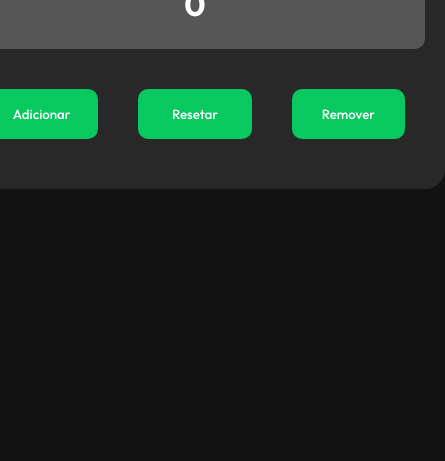
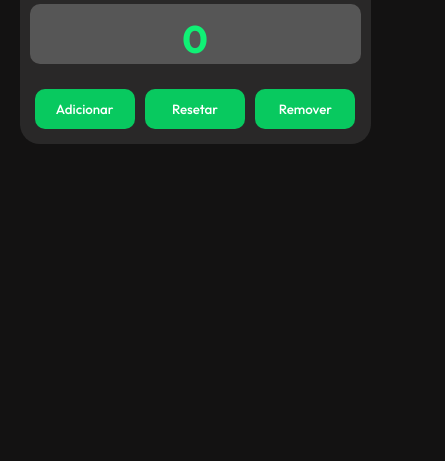
Before and after one commit to luismiguel132/contador1, a plain HTML site: page index.html in a window 390 px wide. Shown: the part 383-844 px from the top of the page, 445 px wide, since content can reach past the window. Drawn offline with Linux system fonts and the light colour scheme.

Commit message:
💄melhora no css

```diff
--- a/index.html
+++ b/index.html
@@ -9,7 +9,7 @@
 
   <body>
     <div class="container">
-      <h1>contador</h1>
+      <h1 class="titulo">contador</h1>
       <div class="number">
         <h1 class="numeros">0</h1>
       </div>
--- a/style.css
+++ b/style.css
@@ -2,7 +2,6 @@
 
 * {
     font-family: "Outfit", serif;
-    color: #fff;
 }
 
 body {
@@ -26,12 +25,16 @@ body {
     padding: 20px;
     box-sizing: border-box; /* Inclui o padding no tamanho total */
     border-radius: 20px;
+    /* Definindo largura máxima */
+    max-width: 100%;
 }
 
-h1 {
+.titulo {
     margin: 0 0 20px 0;
-     font-weight: 700;
+    font-weight: 700;
+    color: #fff;
 }
+
 .number {
     background-color: #ffffff36; /* Cor de fundo semi-transparente */
     color: #10f075 !important; /* Cor do texto */
@@ -45,13 +48,14 @@ h1 {
     height: 70px;
     padding-top: 10px;
     font-weight: 900;
+    cursor: default;
 }
 
+/* Container de botões */
 .buttons {
     display: flex;
     justify-content: space-between;
     width: 100%;
-    height: 100px;
 }
 
 .button {
@@ -67,8 +71,48 @@ h1 {
     margin: 20px;
     font-weight: 500;
     transition: transform 0.3s ease-in-out;
+    color: #fff;
+    cursor: pointer;
 }
 
 .button:hover {
     transform: scale(1.2);
 }
+
+/* Responsividade */
+@media (max-width: 768px) {
+    .container {
+        width: 80%; /* Reduz a largura da container para 80% da tela */
+        padding: 15px; /* Menos padding em telas menores */
+    }
+
+    .number {
+        height: 60px; /* Reduz a altura do número */
+        font-size: 1.5rem; /* Ajusta o tamanho da fonte */
+    }
+
+    .button {
+        width: 150px; /* Reduz a largura do botão */
+        height: 45px; /* Reduz a altura do botão */
+        margin: 10px; /* Menos margem */
+    }
+}
+
+/* Responsividade para telas pequenas (celulares) */
+@media (max-width: 480px) {
+    .container {
+        width: 90%; /* Container ocupa 90% da largura da tela */
+        padding: 10px; /* Menos padding em telas muito pequenas */
+    }
+
+    .number {
+        height: 50px; /* Menor altura para o número */
+        font-size: 1.2rem; /* Menor tamanho de fonte */
+    }
+
+    .button {
+        width: 120px; /* Menor largura do botão */
+        height: 40px; /* Menor altura do botão */
+        margin: 5px; /* Menos margem */
+    }
+}
```
